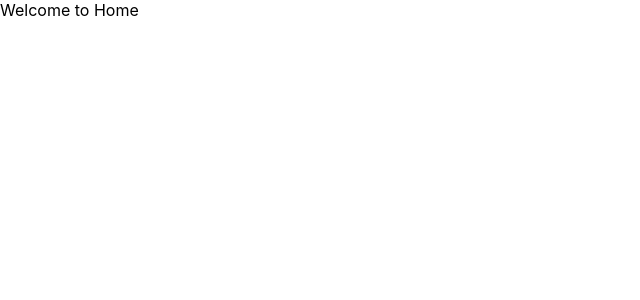
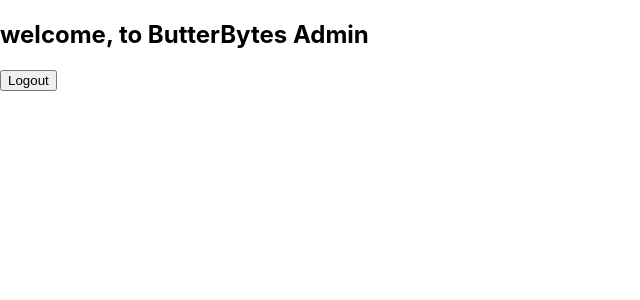
Before and after one commit to abinjustinkumaravel/Firebase_admin_using_Firebase-auth, a React (Create React App) app: page / in a window 1280 px wide. Shown: the top 300 px of the page, without its empty margins (0-640 px from the left). Built offline with nearby package versions, Linux system fonts and the light colour scheme; no server answers; sample sign-in values are in the browser's storage.

Commit message:
logout function added

```diff
--- a/src/Pages/Home/Home.js
+++ b/src/Pages/Home/Home.js
@@ -1,11 +1,36 @@
-import React from 'react'
+import React from 'react';
+import { useAuthState } from 'react-firebase-hooks/auth';
+import {auth} from "../../Services/firebaseConfig";
 
-const Home = () => {
+function Home(){
+
+  const[user] =useAuthState(auth);
+
+const handleLogout =() => {
+  auth.signOut()
+  .then(()=>{
+    console.log("user signed out");
+  }).catch(error => {
+    console.error("Error",error)
+  });
+}
+
   return (
-    <div>
-      Welcome to Home
+    <div className='App'>
+      {
+        user ?(
+          <div>
+            <h2>
+              welcome, to ButterBytes Admin
+            </h2>
+            <button onClick={handleLogout}> Logout</button>
+          </div>
+        ) :(
+          <h2> you are not logged in.</h2>
+        )}
+
     </div>
-  )
+  );
 }
 
 export default Home
```
